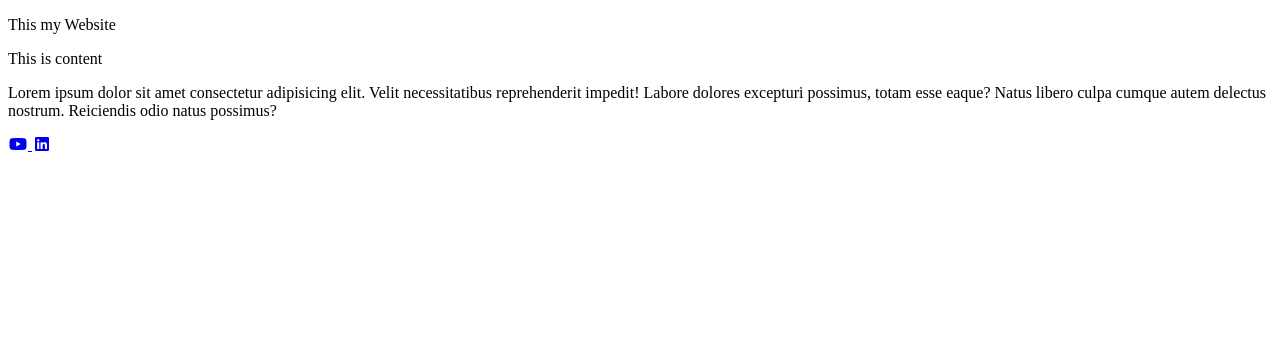
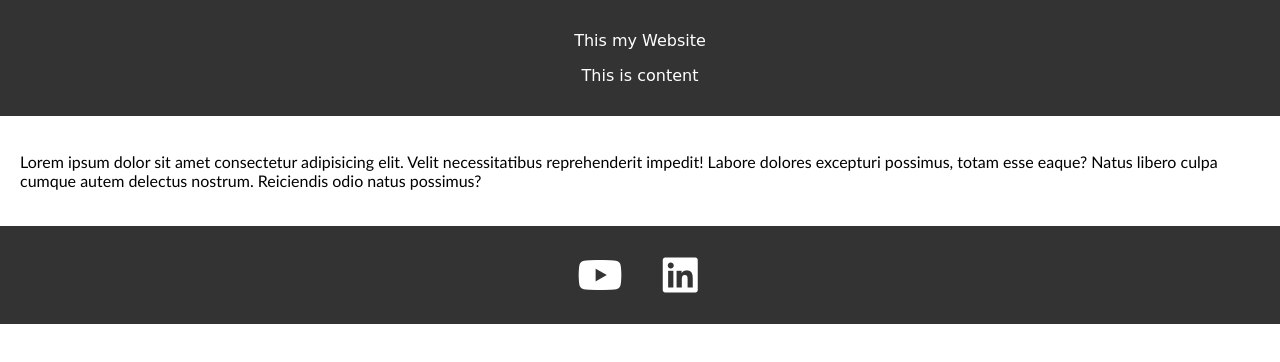
Before and after one commit to aryangupta42/fsd_aryan290, a plain HTML site: page styleseptember1.html in a window 1280 px wide. Drawn offline with Linux system fonts and the light colour scheme; a web font is replaced by a local one.

Commit message:
this is my style file

```diff
--- /dev/null
+++ b/styleseptember1.css
@@ -0,0 +1,58 @@
+@import url('https://fonts.googleapis.com/css2?family=Arima&display=swap');
+body{
+    margin:0;
+    font-family: 'Gill Sans', 'Gill Sans MT', Calibri, 'Trebuchet MS', sans-serif;
+    min-height: 100vh;
+
+
+}
+header{
+ background-color: #333;
+ padding: 10px 0;
+ color: white;
+ text-align: center;
+ font-family:"Arima",cursive;
+}
+header{
+    background-color: #333;
+    color: white;
+    padding: 15px;
+    text-align: center;
+
+}
+header h1{
+    margin: 0;
+    font-size:24px;
+}
+
+main{
+    flex:1;
+    padding: 20px;
+}
+footer{
+    background-color: #333;
+    color: white;
+    padding: 15px;
+    text-align: center;
+}
+.socialicon{
+    margin:10px 0;
+    text-align: center;
+
+}
+.socialicon a{
+    color:white;
+    text-decoration: none;
+    margin: 0 10px;
+    font-size: 40px;
+    transition: color 0.3s ease;
+}
+.socialicon a.youtube:hover{
+    color: rgb(232, 16, 16);
+}
+.socialicon a.linkedin:hover{
+    color:blue;
+}
+/* @media(max-width:600px){
+    header
+} */
--- a/styleseptember1.html
+++ b/styleseptember1.html
@@ -6,7 +6,7 @@
     <meta name="viewport" content="width=device-width, initial-scale=1.0">
     <title>Document</title>
     <link rel="stylesheet" href="https://cdnjs.cloudflare.com/ajax/libs/font-awesome/7.0.1/css/all.min.css">
-    <link rel="stylesheet" href="styleseptember.css">
+    <link rel="stylesheet" href="styleseptember1.css">
 </head>
 
 <body>
```
